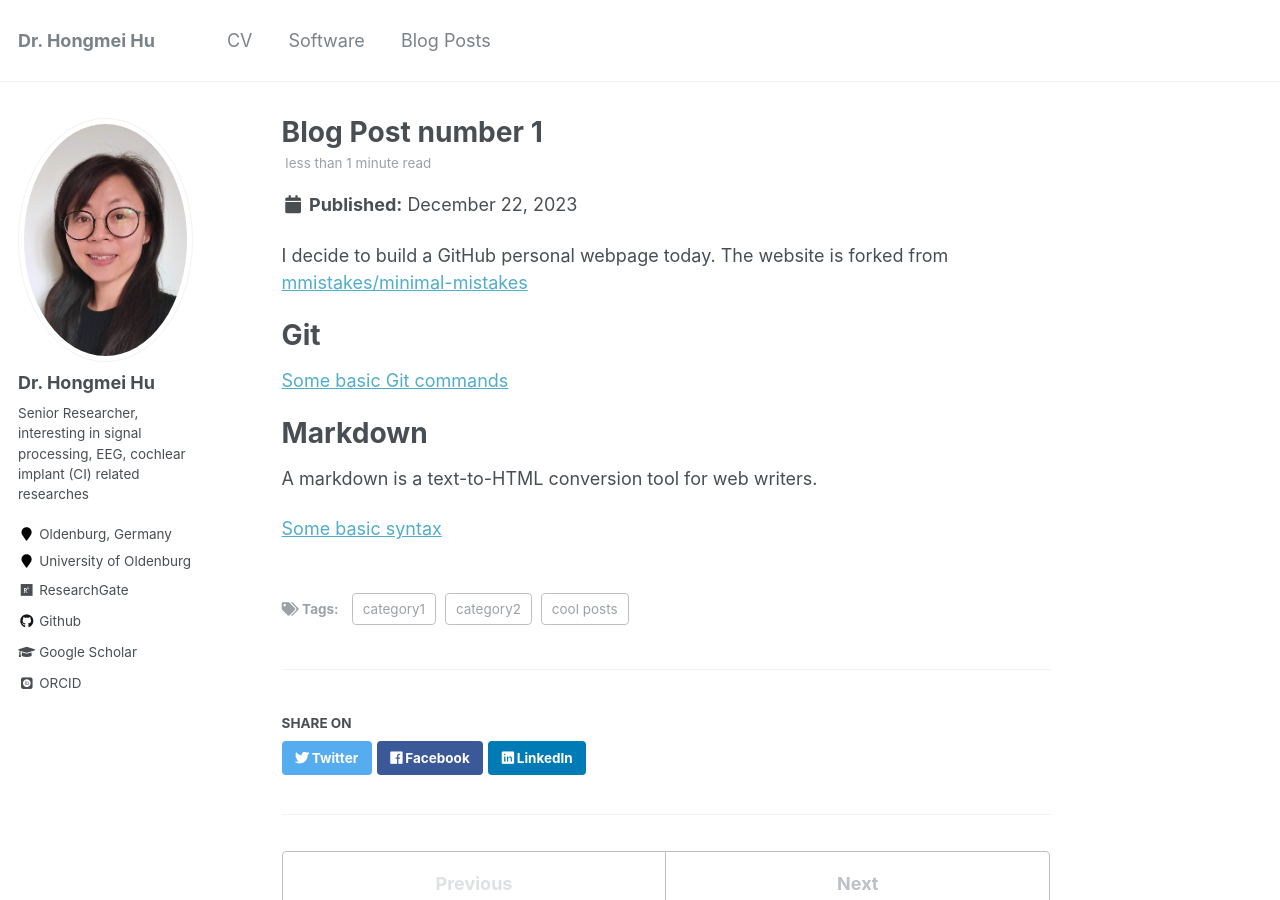
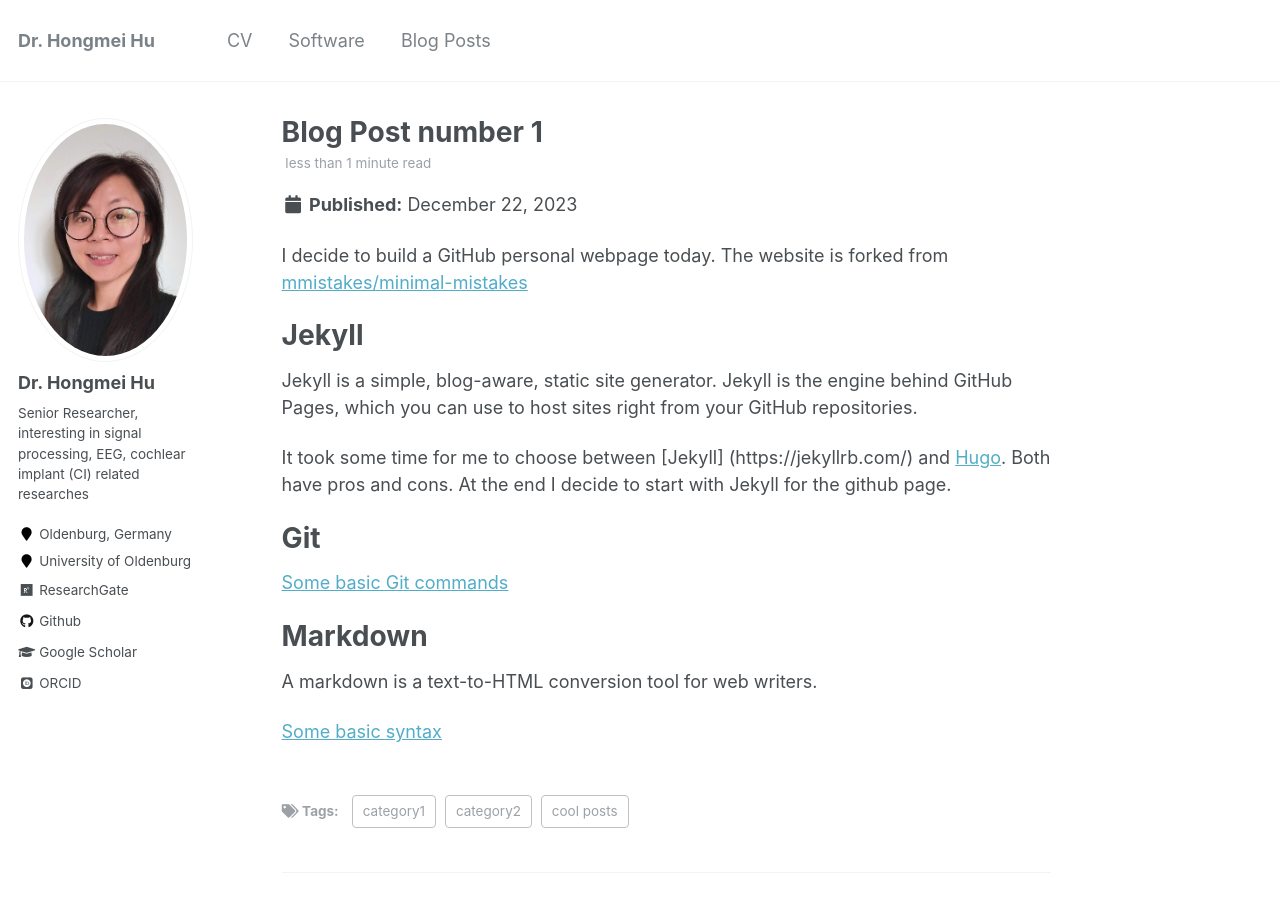
Before and after one commit to HongmeiHu/HongmeiHu.github.io, a Jekyll site: the page built from _posts/2023-12-22-blog-post-1.md, in a window 1280 px wide and 900 px high. Built offline with Jekyll 4.4.1, drawn with Linux system fonts in a browser that asks for light colours; some web fonts are replaced.

Commit message:
update the post 1

```diff
--- a/_posts/2023-12-22-blog-post-1.md
+++ b/_posts/2023-12-22-blog-post-1.md
@@ -10,6 +10,12 @@ tags:
 
 I decide to build a GitHub personal webpage today. The website is forked from [mmistakes/minimal-mistakes](https://github.com/academicpages/academicpages.github.io)
 
+# Jekyll
+
+Jekyll is a simple, blog-aware, static site generator. Jekyll is the engine behind GitHub Pages, which you can use to host sites right from your GitHub repositories.
+
+It took some time for me to choose between [Jekyll] (https://jekyllrb.com/) and [Hugo](https://gohugo.io/). Both have pros and cons. At the end I decide to start with Jekyll for the github page.
+
 
 # Git
 
```
